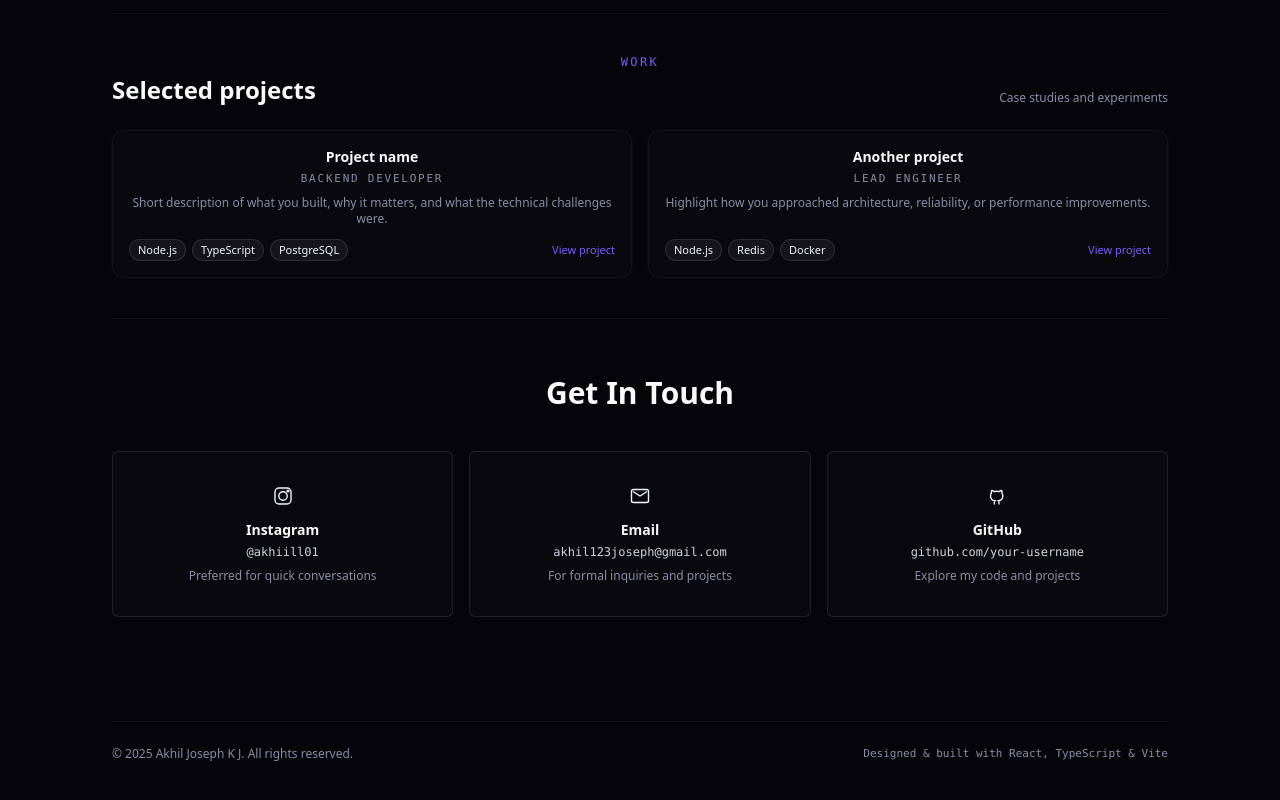
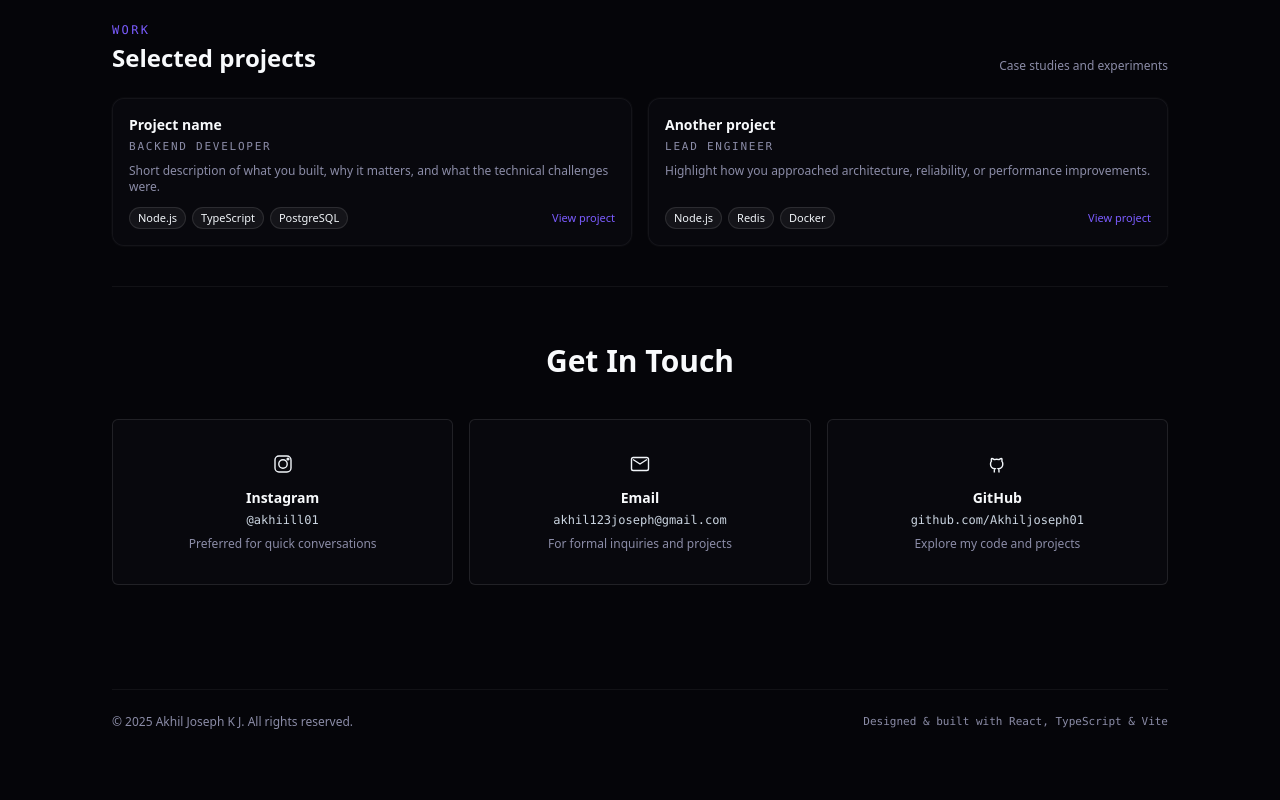
Before and after one commit to Akhiljoseph01/personal-portfolio, a React (Vite) app: page / in a window 1280 px wide. Shown: the part 1553-2353 px from the top of the page. After the commit the page ends 2307 px from the top, so only its background shows below. Built offline with nearby package versions, Linux system fonts and the light colour scheme.

Commit message:
removed only unused codes

```diff
--- a/src/App.tsx
+++ b/src/App.tsx
@@ -1,4 +1,3 @@
-import './App.css'
 import { Footer } from './layout/Footer'
 import { Header } from './layout/Header'
 import { RootLayout } from './layout/RootLayout'
--- a/src/sections/ContactSection.tsx
+++ b/src/sections/ContactSection.tsx
@@ -74,7 +74,7 @@
             </svg>
           </div>
           <h3 className="text-sm font-semibold text-slate-50">GitHub</h3>
-          <p className="mt-1 text-xs font-mono text-slate-300">github.com/your-username</p>
+          <p className="mt-1 text-xs font-mono text-slate-300">github.com/Akhiljoseph01</p>
           <p className="mt-2 text-xs text-muted">Explore my code and projects</p>
         </a>
       </div>
```
